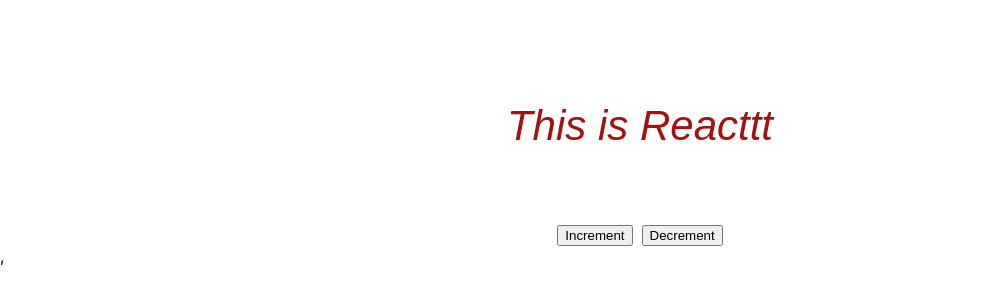
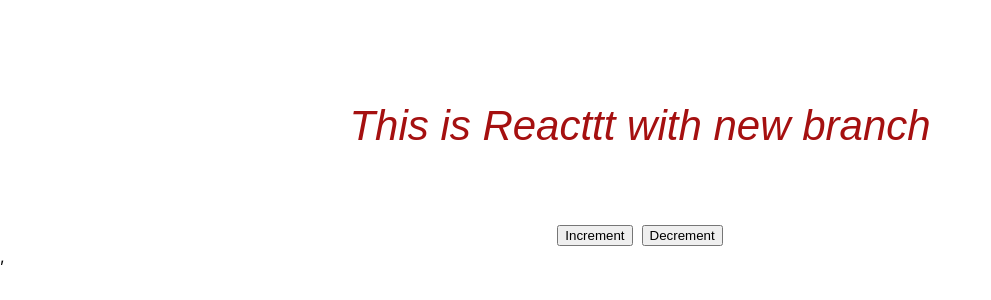
Before and after one commit to iqbal-fahis/myProject, a React (Create React App) app: page / in a window 1280 px wide. Shown: the part 62-362 px from the top of the page, without its empty margins (0-991 px from the left). Built offline with nearby package versions, Linux system fonts and the light colour scheme.

Commit message:
p tag changed as Reacttt with newbranch

```diff
--- a/src/App.js
+++ b/src/App.js
@@ -69,7 +69,7 @@ render()
 
   <div>
     <p className="App-header">{this.state.name}</p>
-    <p className="App-header">This is Reacttt</p>
+    <p className="App-header">This is Reacttt with new branch</p>
     <center>
     <button onClick={this.increment}> Increment</button>&nbsp;&nbsp;
     <button onClick={this.decrement}> Decrement</button>
```
